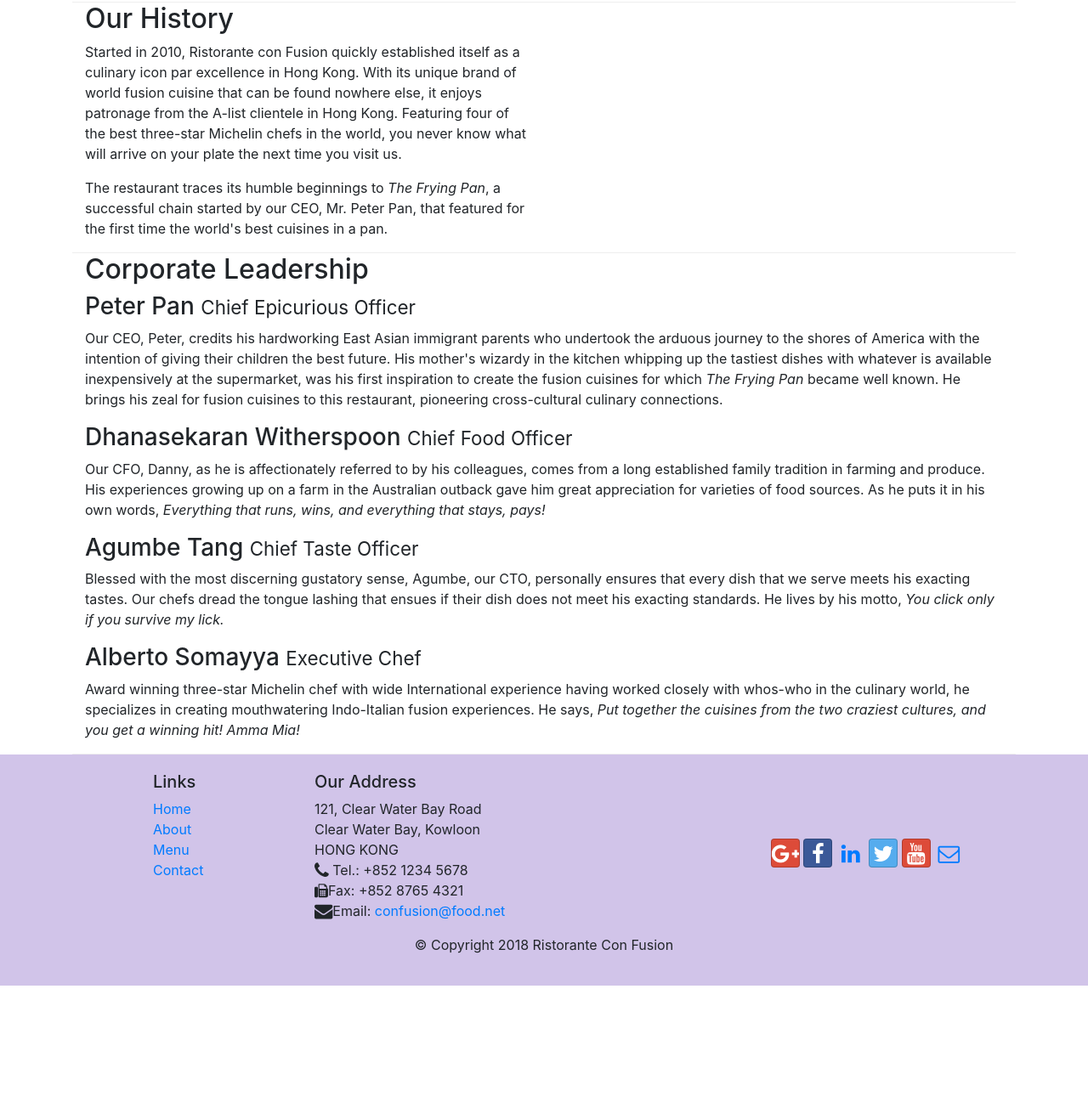
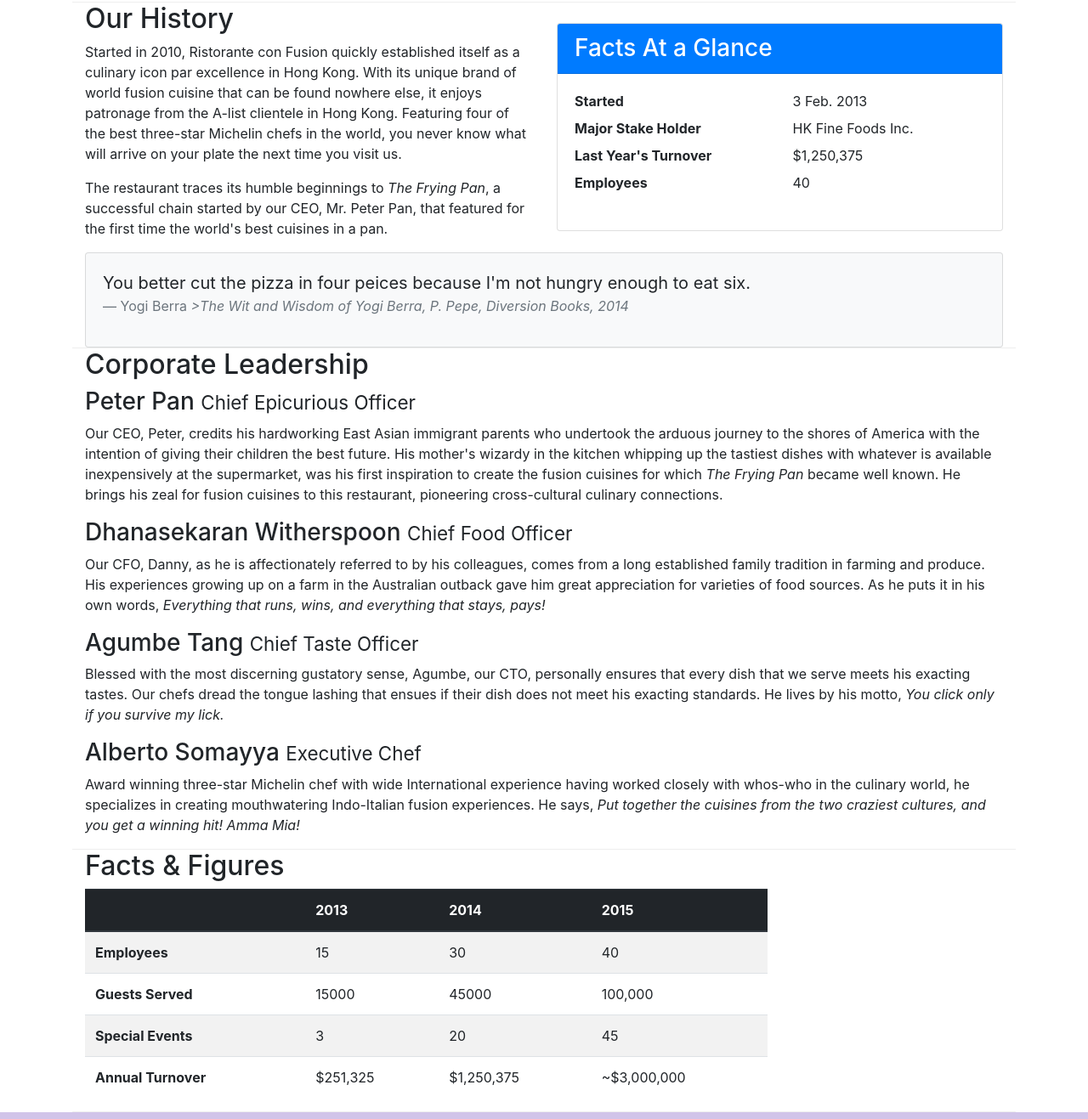
Before and after one commit to raj-hero/coursera-Front-End-Web-UI-Frameworks-and-Tools-Bootstrap-4, a website: page aboutus.html in a window 1280 px wide. Shown: the part 463-1780 px from the top of the page at 85% size. Before the commit the page ends 1623 px from the top, so only its background shows below. Drawn offline with nearby package versions, Linux system fonts and the light colour scheme.

Commit message:
tables & cards

```diff
--- a/aboutus.html
+++ b/aboutus.html
@@ -27,7 +27,8 @@
                             About</a></li>
                     <li class="nav-item"><a class="nav-link" href="#"><span class="fa fa-list fa-lg"></span> Menu</a>
                     </li>
-                    <li class="nav-item"><a class="nav-link" href="/contactus.html"><span class="fa fa-address-card fa-lg"></span>
+                    <li class="nav-item"><a class="nav-link" href="/contactus.html"><span
+                                class="fa fa-address-card fa-lg"></span>
                             Contact</a></li>
                 </ul>
             </div>
@@ -70,7 +71,35 @@
                 <p>The restaurant traces its humble beginnings to <em>The Frying Pan</em>, a successful chain started by
                     our CEO, Mr. Peter Pan, that featured for the first time the world's best cuisines in a pan.</p>
             </div>
-            <div>
+            <div class="col-sm">
+                <div class="card">
+                    <h3 class="card-header bg-primary text-white">Facts At a Glance</h3>
+                    <div class="card-body">
+                        <dl class="row">
+                            <dt class="col-6">Started </dt>
+                            <dd class="col-6">3 Feb. 2013</dd>
+                            <dt class="col-6">Major Stake Holder</dt>
+                            <dd class="col-6">HK Fine Foods Inc.</dd>
+                            <dt class="col-6">Last Year's Turnover</dt>
+                            <dd class="col-6">$1,250,375</dd>
+                            <dt class="col-6">Employees</dt>
+                            <dd class="col-6">40</dd>
+                        </dl>
+                    </div>
+                </div>
+            </div>
+            <div class="col-12">
+                <div class="card card-body bg-light">
+                    <blockquote class="blockquote">
+                        <p class="mb-0">You better cut the pizza in four peices
+                            because I'm not hungry enough to eat six.
+                        </p>
+                        <footer class="blockquote-footer">Yogi Berra
+                            <cite title="Source Title">>The Wit and Wisdom of Yogi Berra,
+                                P. Pepe, Diversion Books, 2014</cite>
+                        </footer>
+                    </blockquote>
+                </div>
             </div>
         </div>
 
@@ -102,7 +131,50 @@
                         cultures, and you get a winning hit! Amma Mia!</em></p>
             </div>
         </div>
-
+        <div class="row row-content">
+            <div class="col-12 col-sm-9">
+                <h2>Facts &amp; Figures</h2>
+                <div class="table-responsive">
+                    <table class="table table-striped">
+                        <thead class="thead-dark">
+                            <tr>
+                                <th>&nbsp;</th>
+                                <th>2013</th>
+                                <th>2014</th>
+                                <th>2015</th>
+                            </tr>
+                        </thead>
+                        <tbody>
+                            <tr>
+                                <th>Employees</th>
+                                <td>15</td>
+                                <td>30</td>
+                                <td>40</td>
+                            </tr>
+                            <tr>
+                                <th>Guests Served</th>
+                                <td>15000</td>
+                                <td>45000</td>
+                                <td>100,000</td>
+                            </tr>
+                            <tr>
+                                <th>Special Events</th>
+                                <td>3</td>
+                                <td>20</td>
+                                <td>45</td>
+                            </tr>
+                            <tr>
+                                <th>Annual Turnover</th>
+                                <td>$251,325</td>
+                                <td>$1,250,375</td>
+                                <td>~$3,000,000</td>
+                            </tr>
+                        </tbody>
+                    </table>
+                </div>
+            </div>
+            <div class="col-12 col-sm-3"></div>
+        </div>
     </div>
 
     <footer class="footer">
@@ -131,11 +203,16 @@
                 </div>
                 <div class="col-12 col-sm-4 align-self-center">
                     <div class="text-center">
-                        <a class="btn btn-social-icon btn-google" href="http://google.com/+"><i class="fa fa-google-plus fa-lg"></i></a>
-                        <a class="btn btn-social-icon btn-facebook" href="http://www.facebook.com/profile.php?id="><i class="fa fa-facebook fa-lg"></i></a>
-                        <a class="btn btn-social-icon btn-linedin" href="http://www.linkedin.com/in/"><i class="fa fa-linkedin fa-lg"></i></a>
-                        <a class="btn btn-social-icon btn-twitter" href="http://twitter.com/"><i class="fa fa-twitter fa-lg"></i></a>
-                        <a class="btn btn-social-icon btn-google" href="http://youtube.com/"><i class="fa fa-youtube"></i></a>
+                        <a class="btn btn-social-icon btn-google" href="http://google.com/+"><i
+                                class="fa fa-google-plus fa-lg"></i></a>
+                        <a class="btn btn-social-icon btn-facebook" href="http://www.facebook.com/profile.php?id="><i
+                                class="fa fa-facebook fa-lg"></i></a>
+                        <a class="btn btn-social-icon btn-linedin" href="http://www.linkedin.com/in/"><i
+                                class="fa fa-linkedin fa-lg"></i></a>
+                        <a class="btn btn-social-icon btn-twitter" href="http://twitter.com/"><i
+                                class="fa fa-twitter fa-lg"></i></a>
+                        <a class="btn btn-social-icon btn-google" href="http://youtube.com/"><i
+                                class="fa fa-youtube"></i></a>
                         <a class="btn btn-social-icon" href="mailto:"><i class="fa fa-envelope-o fa-lg"></i></a>
                     </div>
                 </div>
```
